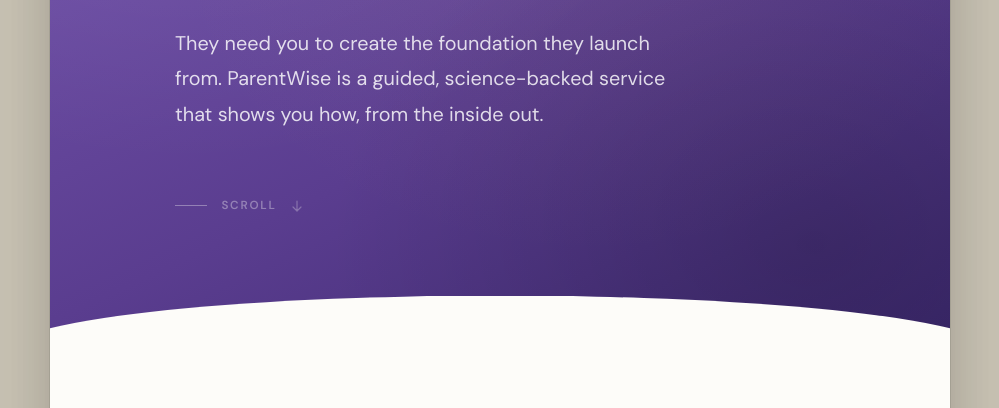
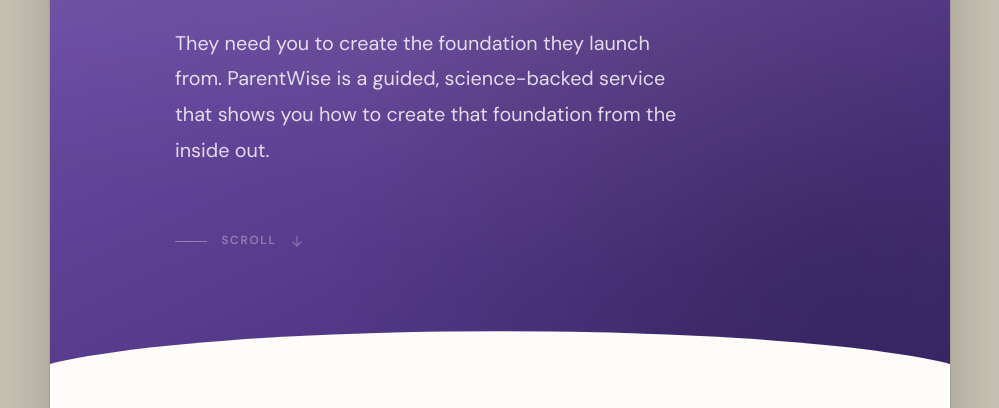
Before and after one commit to mhiggs82/getparentwise, a plain HTML site: page index.html in a window 1280 px wide. Shown: the part 392-800 px from the top of the page, without its empty margins (140-1139 px from the left). Drawn offline with nearby package versions, Linux system fonts and the light colour scheme.

Commit message:
Refine subhead text for clarity

```diff
--- a/index.html
+++ b/index.html
@@ -667,7 +667,7 @@
     <div class="section-inner fade-in">
       <span class="hero-tag">ParentWise 🪷</span>
       <h1>Your Teen Doesn't Need You to Fix Them</h1>
-      <p class="subhead">They need you to create the foundation they launch from. ParentWise is a guided, science-backed service that shows you how, from the inside out.</p>
+      <p class="subhead">They need you to create the foundation they launch from. ParentWise is a guided, science-backed service that shows you how to create that foundation from the inside out.</p>
       <div class="scroll-hint">
         <span class="scroll-hint-line"></span>
         <span class="scroll-hint-text">Scroll</span>
```
